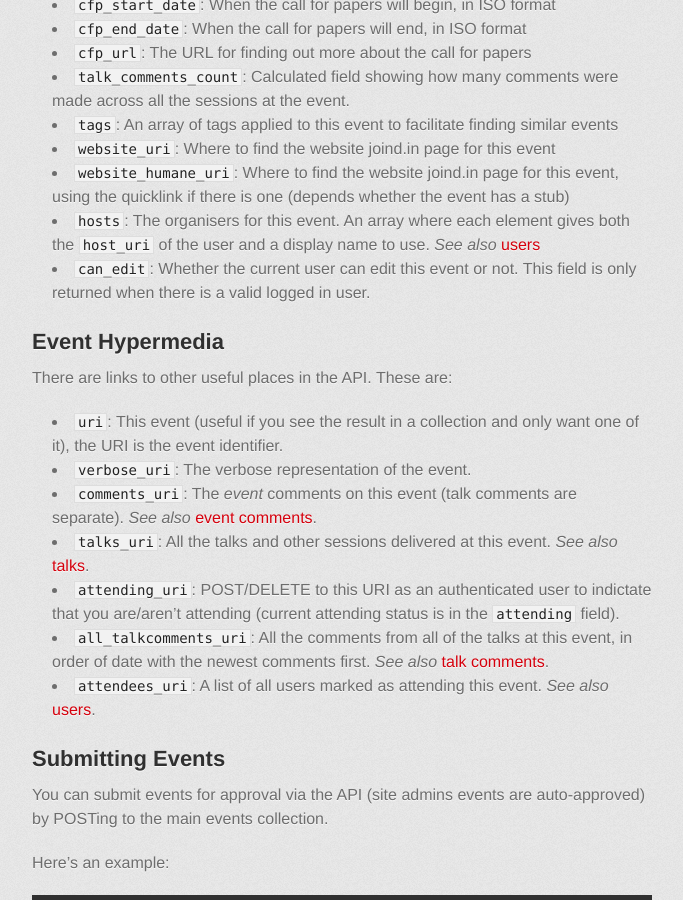
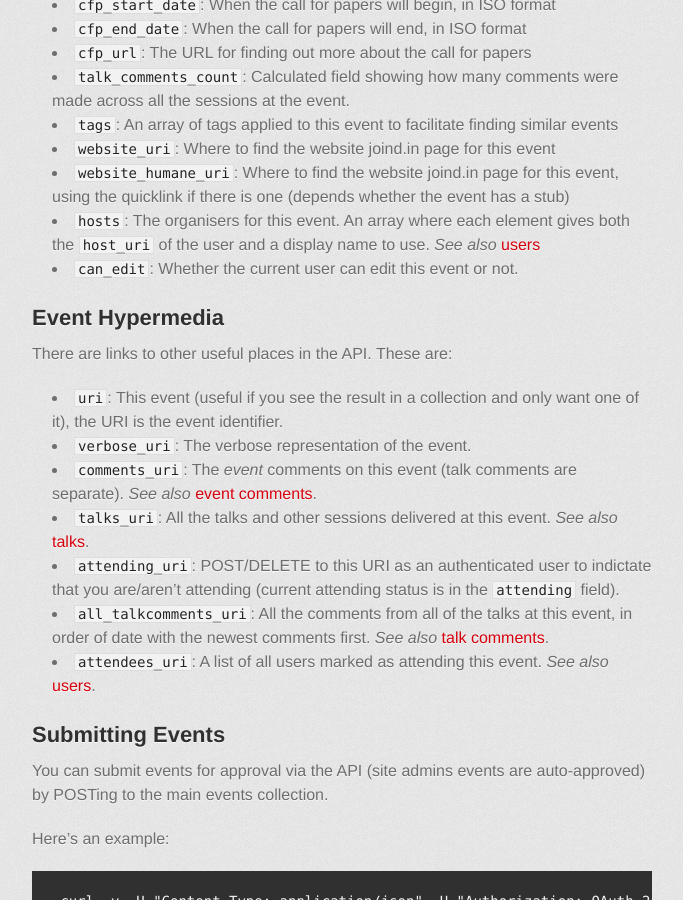
Before and after one commit to joindin/joindin-api, a Jekyll site: the page built from events.md, in a window 1280 px wide and 900 px high, scrolled down 3801 px. Shown: the whole window, without its empty margins (298-981 px from the left). Built offline with Jekyll 4.4.1, drawn with Linux system fonts in a browser that asks for light colours; some web fonts are replaced; a script that is not in the unit is left out.

Commit message:
Update to reflect the can_edit field always being present

```diff
--- a/events.md
+++ b/events.md
@@ -165,7 +165,7 @@ meta:
 *  ``website_uri``: Where to find the website joind.in page for this event
 *  ``website_humane_uri``: Where to find the website joind.in page for this event, using the quicklink if there is one (depends whether the event has a stub)
 *  ``hosts``: The organisers for this event.  An array where each element gives both the ``host_uri`` of the user and a display name to use.  *See also* [users]({{ site.baseurl}}/users.html)
-*  ``can_edit``: Whether the current user can edit this event or not.  This field is only returned when there is a valid logged in user.
+*  ``can_edit``: Whether the current user can edit this event or not.
 
 
 ## Event Hypermedia
```
